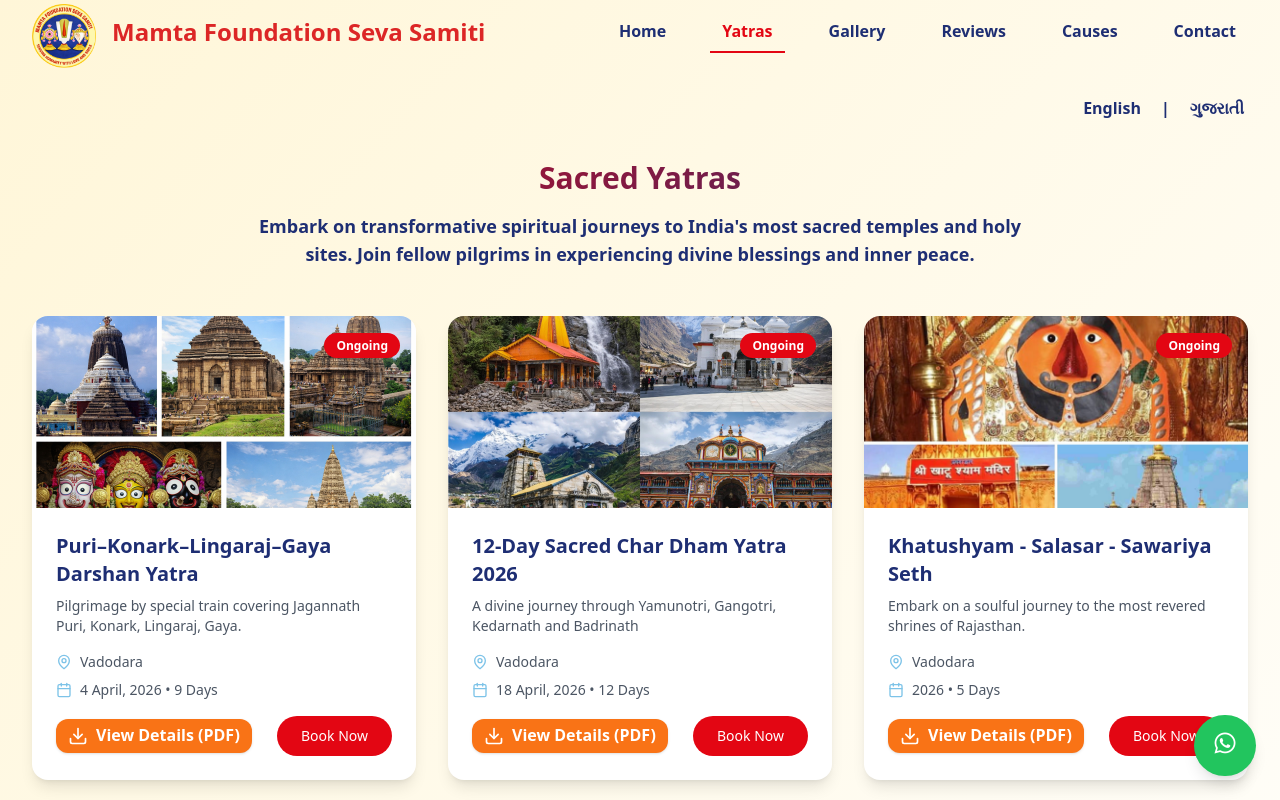
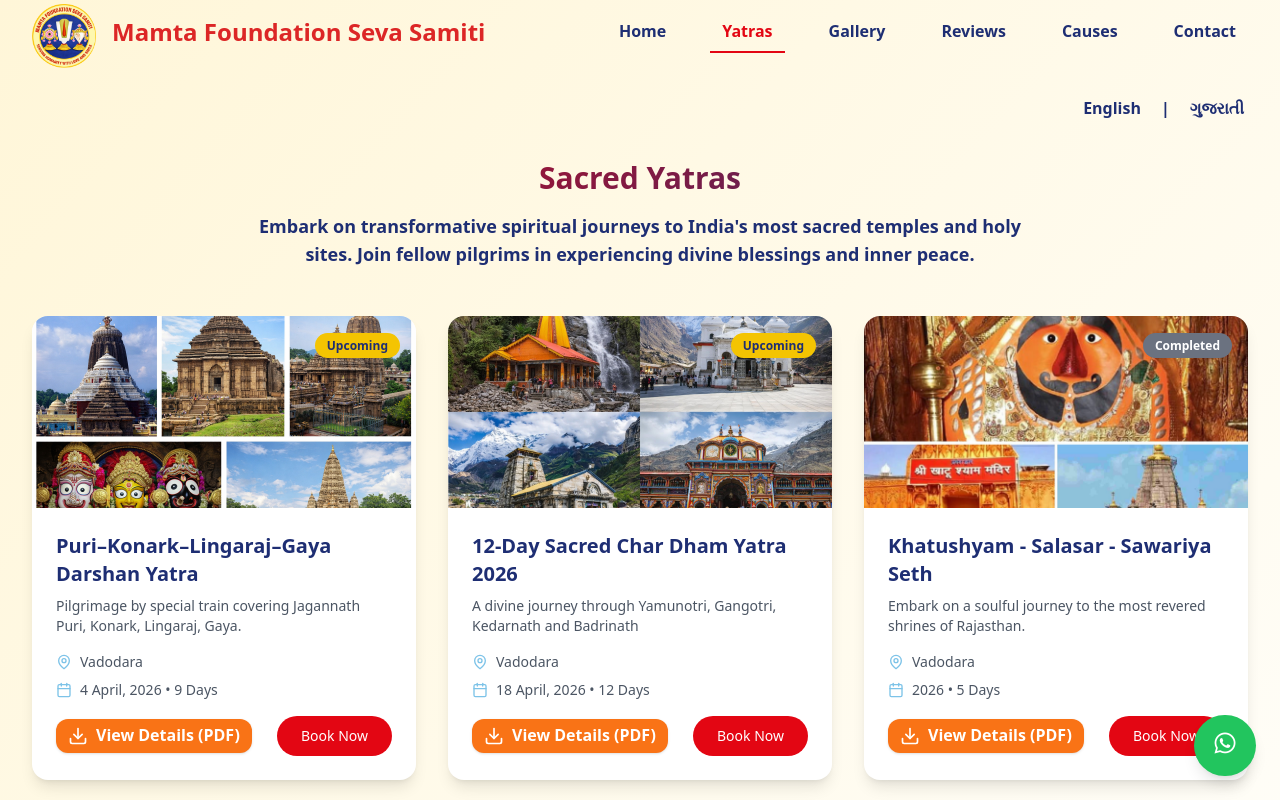
Before and after one commit to Amar-04/Mamtafoundation, a React (Vite) app: page /yatras in a window 1280 px wide. Shown: the top 800 px of the page. Built offline with nearby package versions, Linux system fonts and the light colour scheme.

Commit message:
Add completed status to Yatras and enhance date parsing logic

```diff
--- a/src/locales/en.json
+++ b/src/locales/en.json
@@ -135,6 +135,7 @@
     "bookNow": "Book Now",
     "upcoming": "Upcoming",
     "ongoing": "Ongoing",
+    "completed": "Completed",
     "days": "Days",
     "yatra1": {
       "name": "Puri–Konark–Lingaraj–Gaya Darshan Yatra",
--- a/src/locales/gu.json
+++ b/src/locales/gu.json
@@ -135,6 +135,7 @@
     "bookNow": "હવે બુક કરો",
     "upcoming": "આગામી",
     "ongoing": "ચાલુ",
+    "completed": "પૂર્ણ",
     "days": "દિવસો",
     "yatra1": {
       "name": "પુરી–કોનાર્ક–લિંગરાજ–ગયા દર્શન યાત્રા",
--- a/src/pages/Yatras.jsx
+++ b/src/pages/Yatras.jsx
@@ -5,7 +5,7 @@ import { Button } from "@/components/ui/button";
 import { useTranslation } from "react-i18next";
 
 const Yatras = () => {
-  const { t } = useTranslation();
+  const { t, i18n } = useTranslation();
   const phoneNumber = "919313840744";
 
   const yatras = [
@@ -78,6 +78,74 @@ const Yatras = () => {
 
   ];
 
+  const parseEnglishDateRange = (dateKey) => {
+    const englishDateText =
+      i18n.getResource("en", "translation", dateKey) || t(dateKey) || "";
+    const dateRegex = /\b(\d{1,2})\s+([A-Za-z]+),\s*(\d{4})\b/g;
+    const monthMap = {
+      january: 0,
+      february: 1,
+      march: 2,
+      april: 3,
+      may: 4,
+      june: 5,
+      july: 6,
+      august: 7,
+      september: 8,
+      october: 9,
+      november: 10,
+      december: 11,
+    };
+
+    const matches = [];
+    let match;
+
+    while ((match = dateRegex.exec(englishDateText)) !== null) {
+      const day = Number(match[1]);
+      const month = monthMap[match[2].toLowerCase()];
+      const year = Number(match[3]);
+
+      if (month !== undefined && day > 0 && day <= 31) {
+        matches.push(new Date(year, month, day));
+      }
+    }
+
+    if (!matches.length) {
+      return null;
+    }
+
+    matches.sort((a, b) => a - b);
+    return {
+      startDate: matches[0],
+      endDate: matches[matches.length - 1],
+    };
+  };
+
+  const getYatraStatus = (yatra) => {
+    const now = new Date();
+    const range = parseEnglishDateRange(yatra.datesKey);
+
+    if (!range) {
+      return "completed";
+    }
+
+    if (now < range.startDate) {
+      return "upcoming";
+    }
+
+    if (now > range.endDate) {
+      return "completed";
+    }
+
+    return "ongoing";
+  };
+
+  const statusStyles = {
+    upcoming: "bg-[#F4C402] text-[#1E2E73]",
+    ongoing: "bg-[#E30613] text-white",
+    completed: "bg-[#6B7280] text-white",
+  };
+
   return (
     <>
       <Helmet>
@@ -121,17 +189,16 @@ const Yatras = () => {
                       src={yatra.image}
                     />
                     <div className="absolute top-4 right-4">
-                      <span
-                        className={`px-3 py-1 rounded-full text-xs font-semibold ${
-                          yatra.status === "upcoming"
-                            ? "bg-[#F4C402] text-[#1E2E73]"
-                            : "bg-[#E30613] text-white"
-                        }`}
-                      >
-                        {yatra.status === "upcoming"
-                          ? t("yatras.upcoming")
-                          : t("yatras.ongoing")}
-                      </span>
+                      {(() => {
+                        const status = getYatraStatus(yatra);
+                        return (
+                          <span
+                            className={`px-3 py-1 rounded-full text-xs font-semibold ${statusStyles[status]}`}
+                          >
+                            {t(`yatras.${status}`)}
+                          </span>
+                        );
+                      })()}
                     </div>
                   </div>
 
```
